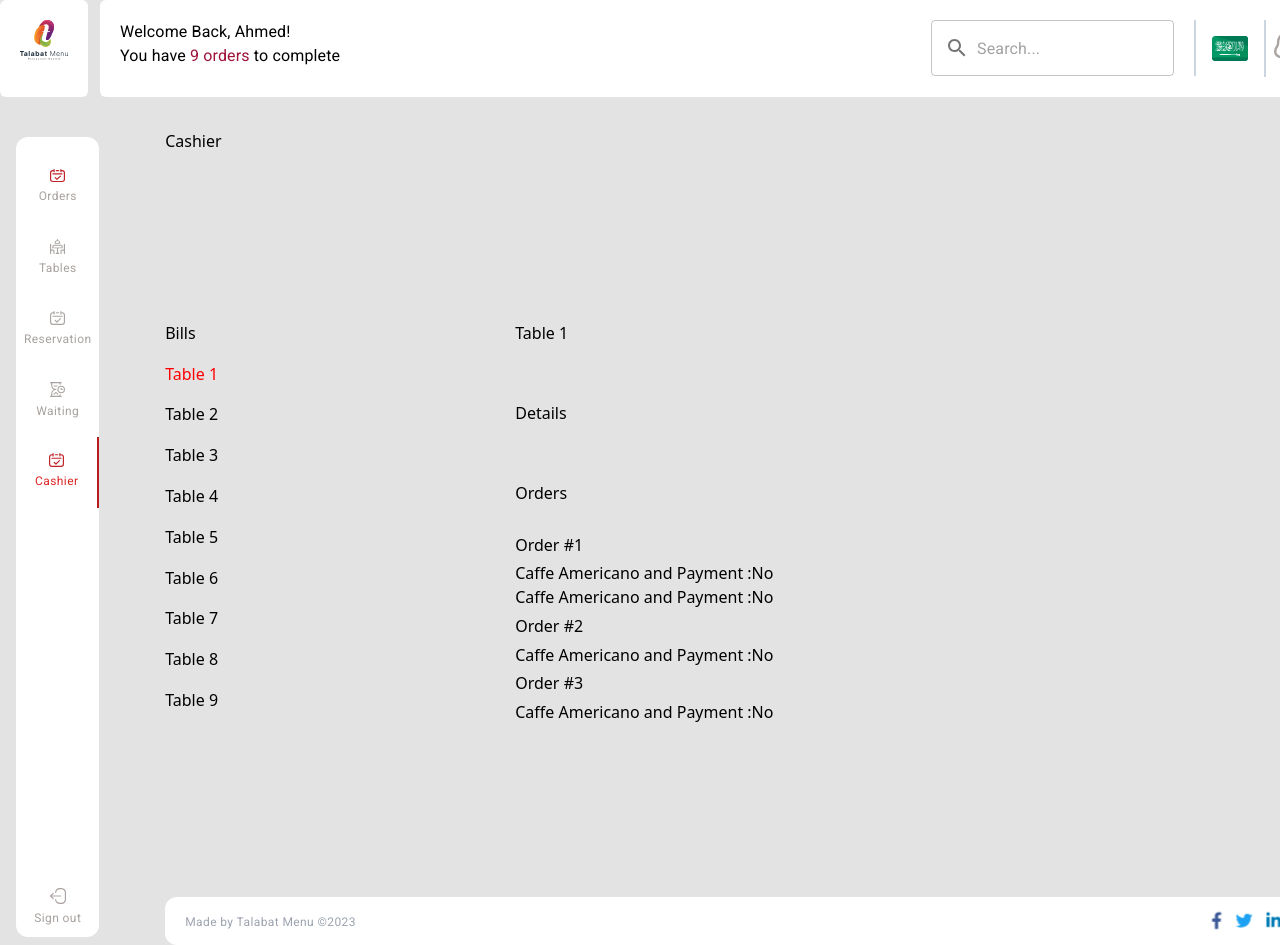
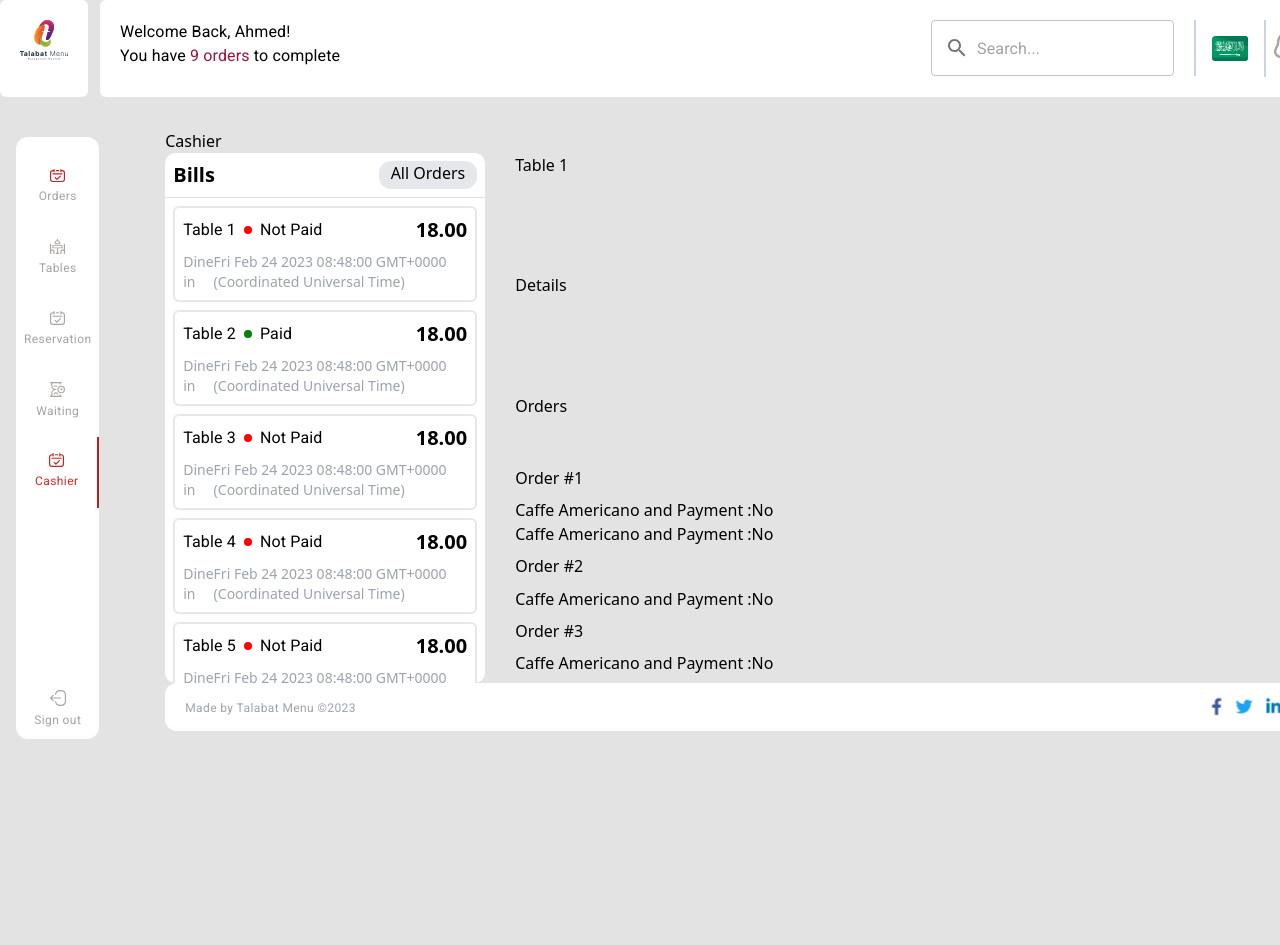
Before and after one commit to raghupathidhara/cronj-talabat, a Next.js app: page / in a window 1280 px wide. Shown: the top 945 px of the page. After the commit the page ends 800 px from the top, so only its background shows below. Built offline with nearby package versions, Linux system fonts and the light colour scheme.

Commit message:
bill card

```diff
--- a/components/Bills/index.js
+++ b/components/Bills/index.js
@@ -1,28 +1,40 @@
-import { Grid } from '@mui/material'
-import React, { useState } from 'react'
+import { Box, Divider, Grid } from "@mui/material";
+import React, { useState } from "react";
+import BillsCard from "../common/Card/BillsCard";
 
-function index({bills, setSelectedBill}) {
+function index({ bills, setSelectedBill }) {
+  const [index, setIndex] = useState(0);
 
-    const [index, setIndex]= useState(0);
-
-    const onClickHandler= (value)=>{
-        setIndex(value)
-        setSelectedBill(value)
-    }
+  const onClickHandler = (value) => {
+    setIndex(value);
+    setSelectedBill(value);
+  };
 
   return (
-    <Grid container>
-      <Grid item container>Bills</Grid>
-       {bills && bills.map((bill, i)=>(
-        <Grid item container key={bill.id} onClick={()=>onClickHandler(i)} style={{
-            color: index===i ? "red" :'black',
-            cursor:'pointer'
-        }}>
-            {bill.title}
-        </Grid>
-       ))}
-    </Grid>
-  )
+    <Box
+      sx={{
+        height: "530px",
+        backgroundColor: "#FFFFFF",
+        borderRadius: "10px",
+      }}
+      className="w-80 overflow-y-scroll"
+    >
+      <Box className="w-full flex justify-between px-2 pt-2 mb-2">
+        <Box className="font-bold text-xl">Bills</Box>
+        <Box className="bg-gray-200 px-3 rounded-xl">All Orders</Box>
+      </Box>
+      <Divider />
+
+      {bills.length && bills.map((bill, i) => (
+        <BillsCard
+          cardData={bill}
+          onClick={() => onClickHandler(i)}
+          key={i}
+          selected={index == i}
+        />
+      ))}
+    </Box>
+  );
 }
 
-export default index
+export default index;
--- a/components/Sidebar/index.js
+++ b/components/Sidebar/index.js
@@ -14,7 +14,7 @@ const Sidebar = () => {
   const [selected, setselected] = useState(4);
 
   return (
-    <Box className="h-screen py-2 mx-4 my-2 rounded-xl bg-white w-max flex flex-col justify-between items-center w-24">
+    <Box className="h-full py-2 mx-4 my-2 rounded-xl bg-white w-max flex flex-col justify-between items-center w-24">
       <Box className="py-2">
         {menus.length &&
           menus.map((menu, ind) => (
--- /dev/null
+++ b/components/common/Card/BillsCard.js
@@ -0,0 +1,45 @@
+import { Box, Typography } from "@mui/material";
+import React from "react";
+
+const BillsCard = ({ cardData, onClick,selected }) => {
+  const {
+    title,
+    details: { isPaid, cost, orderType, date },
+  } = cardData;
+
+  return (
+    <Box
+      className={`m-2 p-2 border-${selected?"red":"gray"}-600 rounded-md border-2 cursor-pointer hover:border-red-600`}
+      onClick={() => onClick()}
+    >
+      <Box className="flex justify-between">
+        <Box className="flex items-center">
+          <Box className="mr-2">
+            <Typography className="text-xl font-bold">{title}</Typography>
+          </Box>
+          <Box
+            sx={{
+              width: "8px",
+              height: "8px",
+              backgroundColor: `${isPaid ? "green" : "red"}`,
+              borderRadius: "10px",
+            }}
+            className="mr-2"
+          ></Box>
+          <Box>
+            <Typography className="text-xs">
+              {isPaid ? "Paid" : "Not Paid"}
+            </Typography>
+          </Box>
+        </Box>
+        <Box className="text-xl font-bold">{parseFloat(cost).toFixed(2)}</Box>
+      </Box>
+      <Box className="flex justify-between mt-2">
+        <Box className="text-gray-400 text-sm">{orderType}</Box>
+        <Box className="text-gray-400 text-sm">{String(date)}</Box>
+      </Box>
+    </Box>
+  );
+};
+
+export default BillsCard;
--- a/components/common/Card/Card.js
+++ /dev/null
@@ -1,10 +0,0 @@
-import { Box } from '@mui/material'
-import React from 'react'
-
-const Card = () => {
-  return (
-    <Box className="w-full rounded-xl bg-white">Card</Box>
-  )
-}
-
-export default Card
```
